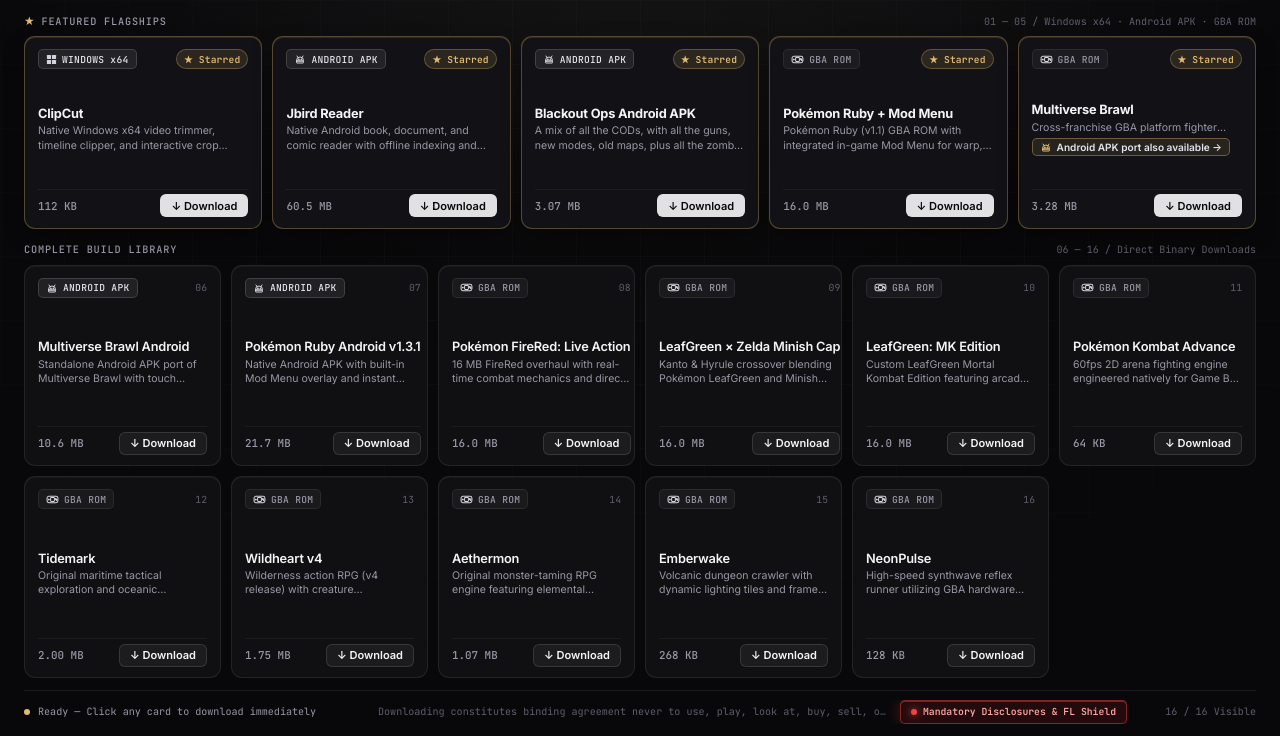
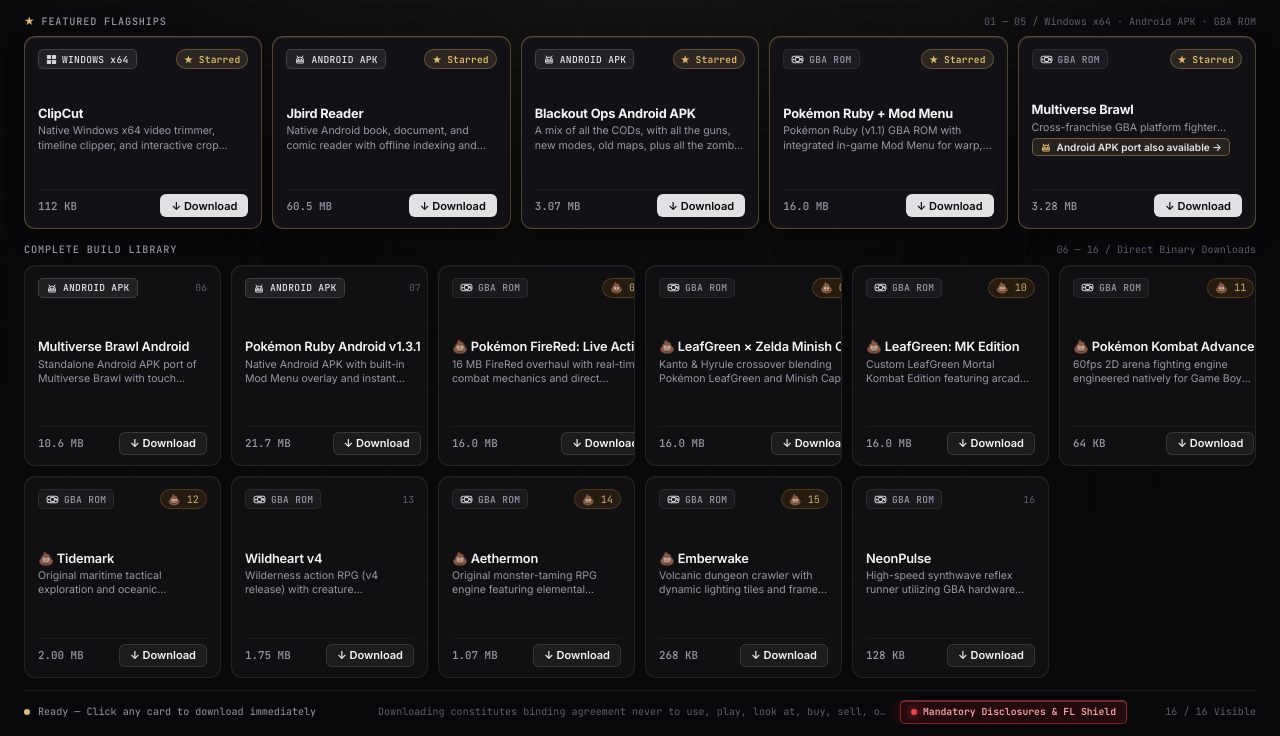
Before and after one commit to thejaybirdsolution-eng/aether-vault, a plain HTML site: page index.html in a window 1280 px wide. Shown: the part 64-800 px from the top of the page. Drawn offline with Linux system fonts and the light colour scheme.

Commit message:
Add poop icon badge to Aethermon, Emberwake, Tidemark, Pokemon Kombat Advance, LeafGreen MK, LeafGreen x Zelda, and FireRed Live Action

```diff
--- a/app.js
+++ b/app.js
@@ -130,7 +130,8 @@ const RELEASES = [
     format: 'GBA ROM',
     ext: 'gba',
     size: '16.0 MB',
-    starred: false
+    starred: false,
+    poop: true
   },
   {
     id: 9,
@@ -142,7 +143,8 @@ const RELEASES = [
     format: 'GBA ROM',
     ext: 'gba',
     size: '16.0 MB',
-    starred: false
+    starred: false,
+    poop: true
   },
   {
     id: 10,
@@ -154,7 +156,8 @@ const RELEASES = [
     format: 'GBA ROM',
     ext: 'gba',
     size: '16.0 MB',
-    starred: false
+    starred: false,
+    poop: true
   },
   {
     id: 11,
@@ -166,7 +169,8 @@ const RELEASES = [
     format: 'GBA ROM',
     ext: 'gba',
     size: '64 KB',
-    starred: false
+    starred: false,
+    poop: true
   },
   {
     id: 12,
@@ -178,7 +182,8 @@ const RELEASES = [
     format: 'GBA ROM',
     ext: 'gba',
     size: '2.00 MB',
-    starred: false
+    starred: false,
+    poop: true
   },
   {
     id: 13,
@@ -202,7 +207,8 @@ const RELEASES = [
     format: 'GBA ROM',
     ext: 'gba',
     size: '1.07 MB',
-    starred: false
+    starred: false,
+    poop: true
   },
   {
     id: 15,
@@ -214,7 +220,8 @@ const RELEASES = [
     format: 'GBA ROM',
     ext: 'gba',
     size: '268 KB',
-    starred: false
+    starred: false,
+    poop: true
   },
   {
     id: 16,
@@ -272,12 +279,14 @@ function createCardElement(item, indexNum) {
       </span>
       ${item.starred
         ? `<span class="star-badge" title="Featured Release">★ Starred</span>`
+        : item.poop
+        ? `<span class="poop-badge" title="Marked Build">💩 ${numStr}</span>`
         : `<span class="index-num">${numStr}</span>`
       }
     </div>
 
     <div class="card-body">
-      <h2 class="card-title" title="${item.title}">${item.title}</h2>
+      <h2 class="card-title" title="${item.title}">${item.poop ? '💩 ' : ''}${item.title}</h2>
       <p class="card-desc" title="${item.desc}">${item.desc}</p>
       ${item.crossPortNote ? `
         <div class="port-note-pill" data-port-link="${item.crossPortTargetId}" title="Click to download Multiverse-Brawl-Android.apk">
--- a/index.html
+++ b/index.html
@@ -7,7 +7,7 @@
   <link rel="preconnect" href="https://fonts.googleapis.com" />
   <link rel="preconnect" href="https://fonts.gstatic.com" crossorigin />
   <link href="https://fonts.googleapis.com/css2?family=Inter:wght@400;500;600;700;800&family=JetBrains+Mono:wght@400;500;600&display=swap" rel="stylesheet" />
-  <link rel="stylesheet" href="styles.css?v=20261122-4" />
+  <link rel="stylesheet" href="styles.css?v=20261122-5" />
 </head>
 <body>
   <!-- Subtle Monochromatic Studio Lighting & Grid -->
@@ -214,6 +214,6 @@
   <!-- Toast Container -->
   <div class="toast-wrap" id="toast-wrap"></div>
 
-  <script src="app.js?v=20261122-4"></script>
+  <script src="app.js?v=20261122-5"></script>
 </body>
 </html>
--- a/styles.css
+++ b/styles.css
@@ -562,6 +562,23 @@ html, body {
   flex-shrink: 0;
 }
 
+.poop-badge {
+  display: inline-flex;
+  align-items: center;
+  justify-content: center;
+  gap: 4px;
+  font-family: var(--font-mono);
+  font-size: 0.64rem;
+  height: 20px;
+  padding: 0 7px;
+  border-radius: 99px;
+  background: rgba(161, 98, 7, 0.14);
+  border: 1px solid rgba(180, 115, 28, 0.32);
+  color: #d6a868;
+  white-space: nowrap;
+  flex-shrink: 0;
+}
+
 /* Row 2: Card Body (Never Clipped or Smushed) */
 .card-body {
   display: flex;
```
